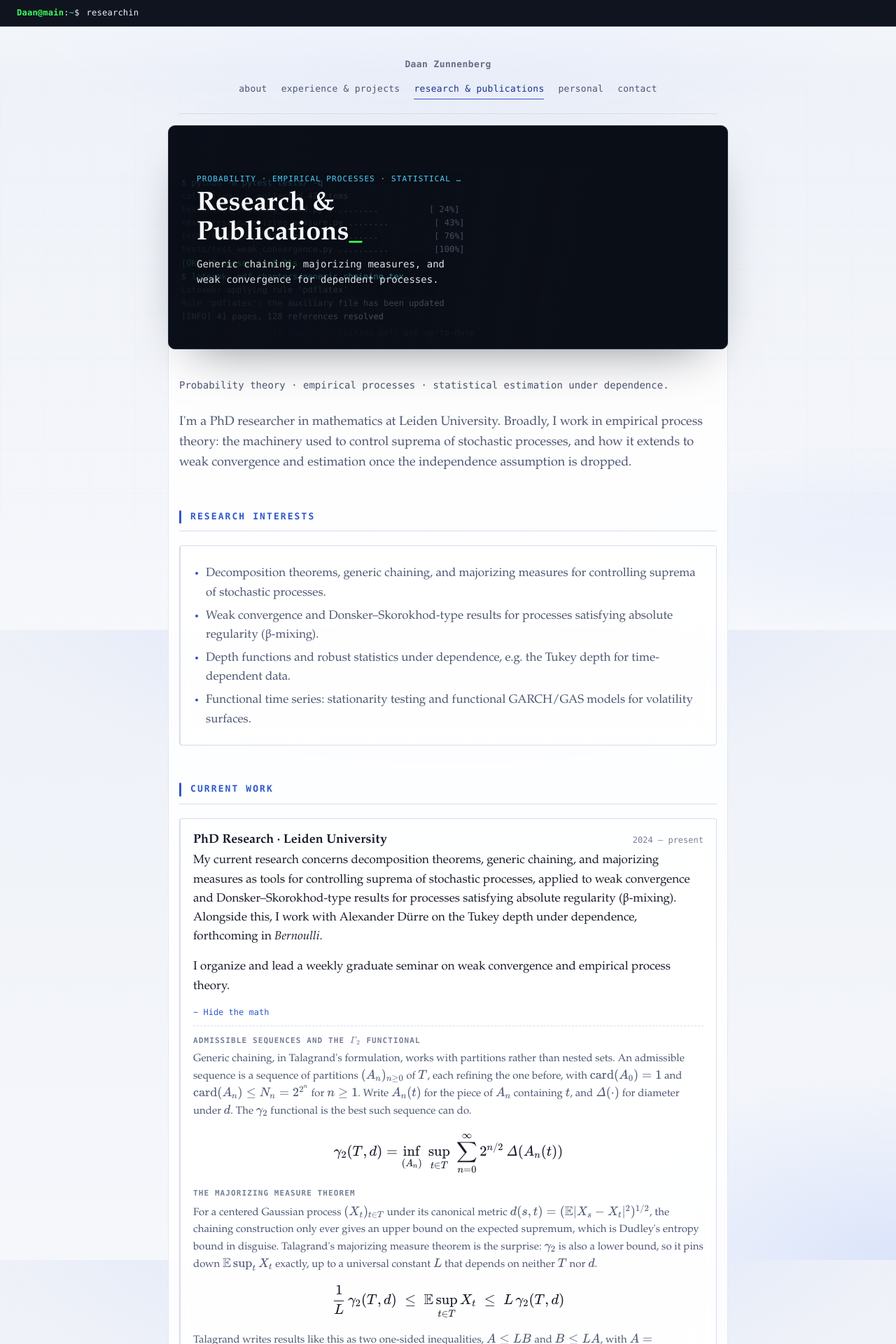
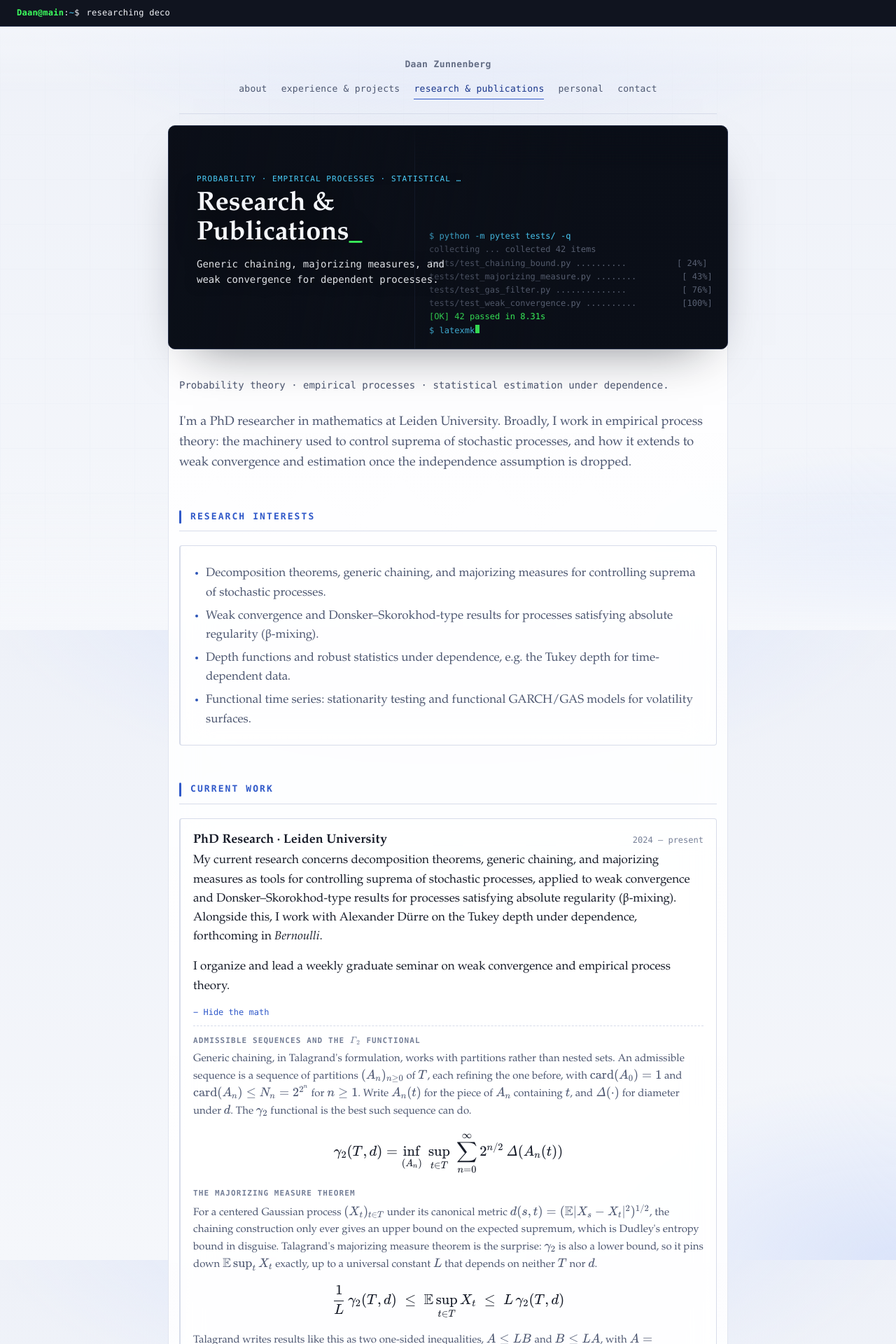
Before and after one commit to DaanZunnenberg/DaanZunnenberg.github.io, a Jekyll site: the page built from research/index.md, in a window 1280 px wide. Shown: the top 1920 px of the page at 70% size. Built offline with Jekyll 4.4.1, drawn with Linux system fonts in a browser that asks for light colours; part of the change alters nothing that is shown.

Commit message:
Rebalance research hero layout, add terminal typing/cursor, fix depth-widget footer gap, reorder symbols
- hero-terminal now occupies the right ~56% of the hero (full width on
  mobile) instead of sitting flush left underneath the hero copy, so
  the hero reads as left text / right content like the other pages.
- terminal-widget.js: "$ " command lines now type out character by
  character with a blinking cursor, and a blinking idle prompt shows
  during the pause between sessions, for a more movie-terminal feel.
- depth-widget.js: added a 3px gap and a divider line between the last
  price row and the footer stats band (they were visually touching),
  and reordered panels to XRP/ETH/SOL/BTC.

Co-Authored-By: Claude Sonnet 5 <noreply@anthropic.com>

```diff
--- a/assets/css/style.css
+++ b/assets/css/style.css
@@ -677,18 +677,23 @@ pre.code-block code {
    markup is ever parsed from the line content. */
 .hero-terminal {
   position: absolute;
-  inset: 0;
+  inset: 0 0 0 44%;
   overflow: hidden;
   display: flex;
   flex-direction: column;
   justify-content: flex-end;
-  padding: 16px 18px;
+  padding: 16px 20px;
   background: #0b0f18;
+  border-left: 1px solid rgba(35, 45, 71, 0.6);
   font-family: var(--mono);
   font-size: 12px;
   line-height: 1.6;
   -webkit-mask-image: linear-gradient(to top, black 82%, transparent 100%);
   mask-image: linear-gradient(to top, black 82%, transparent 100%);
+}
+
+@media (max-width: 640px) {
+  .hero-terminal { inset: 0; opacity: 0.4; border-left: 0; }
 }
 
 .hero-terminal-line {
@@ -697,6 +702,12 @@ pre.code-block code {
   opacity: 0;
   transform: translateY(4px);
   animation: term-line-in 320ms ease forwards;
+}
+
+.hero-terminal-line.term-typing {
+  opacity: 1;
+  transform: none;
+  animation: none;
 }
 
 @keyframes term-line-in {
@@ -708,8 +719,18 @@ pre.code-block code {
 .hero-terminal-line.term-info { color: rgba(233, 236, 243, 0.55); }
 .hero-terminal-line.term-dim { color: rgba(143, 154, 179, 0.6); }
 
+.hero-terminal-cursor {
+  display: inline-block;
+  width: 6px;
+  height: 12px;
+  margin-left: 1px;
+  background: var(--term-green);
+  animation: blink 1.1s steps(1) infinite;
+}
+
 @media (prefers-reduced-motion: reduce) {
   .hero-terminal-line { animation: none; opacity: 1; transform: none; }
+  .hero-terminal-cursor { animation: none; }
 }
 
 .hero-fade {
--- a/assets/js/depth-widget.js
+++ b/assets/js/depth-widget.js
@@ -19,10 +19,10 @@
   var MID_LINE = "rgba(233, 236, 243, 0.35)";
 
   var SYMBOLS = [
-    { key: "btcusdt", label: "BTC/USDT", bids: [], asks: [], perpBid: null, perpAsk: null },
+    { key: "xrpusdt", label: "XRP/USDT", bids: [], asks: [], perpBid: null, perpAsk: null },
     { key: "ethusdt", label: "ETH/USDT", bids: [], asks: [], perpBid: null, perpAsk: null },
     { key: "solusdt", label: "SOL/USDT", bids: [], asks: [], perpBid: null, perpAsk: null },
-    { key: "xrpusdt", label: "XRP/USDT", bids: [], asks: [], perpBid: null, perpAsk: null }
+    { key: "btcusdt", label: "BTC/USDT", bids: [], asks: [], perpBid: null, perpAsk: null }
   ];
 
   var live = false;
@@ -138,7 +138,8 @@
 
     if (!sym.bids.length || !sym.asks.length) return;
 
-    var rows = h - headerH - footerH;
+    var rowsGap = 3; // breathing room between the last price row and the footer
+    var rows = h - headerH - footerH - rowsGap;
     var rowH = rows / (ROWS_HALF * 2);
     var fontPx = rowH < 11 ? 8 : 10;
     var maxQty = Math.max.apply(null, sym.bids.concat(sym.asks).map(function (l) { return l[1]; }));
@@ -199,8 +200,14 @@
     var spread = bestAsk - bestBid;
     var spreadBps = (spread / ((bestAsk + bestBid) / 2)) * 10000;
 
-    ctx.fillStyle = "rgba(11, 15, 24, 0.5)";
+    ctx.fillStyle = "rgba(11, 15, 24, 0.7)";
     ctx.fillRect(x0, footerY, w, footerH);
+    ctx.strokeStyle = "rgba(224, 168, 82, 0.14)";
+    ctx.lineWidth = 1;
+    ctx.beginPath();
+    ctx.moveTo(x0, footerY + 0.5);
+    ctx.lineTo(x0 + w, footerY + 0.5);
+    ctx.stroke();
 
     var totalBid = sym.bids.slice(0, ROWS_HALF).reduce(function (s, l) { return s + l[1]; }, 0);
     var totalAsk = sym.asks.slice(0, ROWS_HALF).reduce(function (s, l) { return s + l[1]; }, 0);
--- a/assets/js/terminal-widget.js
+++ b/assets/js/terminal-widget.js
@@ -101,23 +101,76 @@
     return "term-dim";
   }
 
+  function prune() {
+    while (root.children.length > MAX_LINES) {
+      root.removeChild(root.firstChild);
+    }
+  }
+
   function appendLine(text) {
     var el = document.createElement("div");
     el.className = "hero-terminal-line " + classify(text);
     el.textContent = text; // never innerHTML — plain text node, no markup parsing
     root.appendChild(el);
-    while (root.children.length > MAX_LINES) {
-      root.removeChild(root.firstChild);
-    }
+    prune();
+  }
+
+  // Command lines are "typed" character by character, like someone actually
+  // driving the shell, rather than just fading in with the rest of the
+  // output — the one bit of extra flourish, kept to just the "$ " lines.
+  function typeLine(text, cb) {
+    var el = document.createElement("div");
+    el.className = "hero-terminal-line term-typing term-prompt";
+    var textNode = document.createTextNode("");
+    el.appendChild(textNode);
+    var cursor = document.createElement("span");
+    cursor.className = "hero-terminal-cursor";
+    el.appendChild(cursor);
+    root.appendChild(el);
+    prune();
+
+    var i = 0;
+    (function tick() {
+      if (i < text.length) {
+        textNode.data += text.charAt(i);
+        i += 1;
+        setTimeout(tick, 16 + Math.random() * 28);
+      } else {
+        cursor.remove();
+        if (cb) cb();
+      }
+    })();
+  }
+
+  function idlePrompt(cb) {
+    var el = document.createElement("div");
+    el.className = "hero-terminal-line term-prompt term-typing";
+    el.textContent = "$ ";
+    var cursor = document.createElement("span");
+    cursor.className = "hero-terminal-cursor";
+    el.appendChild(cursor);
+    root.appendChild(el);
+    prune();
+    setTimeout(function () {
+      el.remove();
+      cb();
+    }, 900 + Math.random() * 700);
   }
 
   function playSession(lines, i) {
     if (i >= lines.length) {
-      setTimeout(function () { playSession(nextSession(), 0); }, 900 + Math.random() * 700);
+      idlePrompt(function () { playSession(nextSession(), 0); });
       return;
     }
-    appendLine(lines[i]);
-    var delay = lines[i].indexOf("  ") === 0 ? 55 + Math.random() * 70 : 220 + Math.random() * 260;
+    var text = lines[i];
+    if (text.indexOf("$ ") === 0) {
+      typeLine(text, function () {
+        setTimeout(function () { playSession(lines, i + 1); }, 180 + Math.random() * 160);
+      });
+      return;
+    }
+    appendLine(text);
+    var delay = text.indexOf("  ") === 0 ? 55 + Math.random() * 70 : 220 + Math.random() * 260;
     setTimeout(function () { playSession(lines, i + 1); }, delay);
   }
 
```
